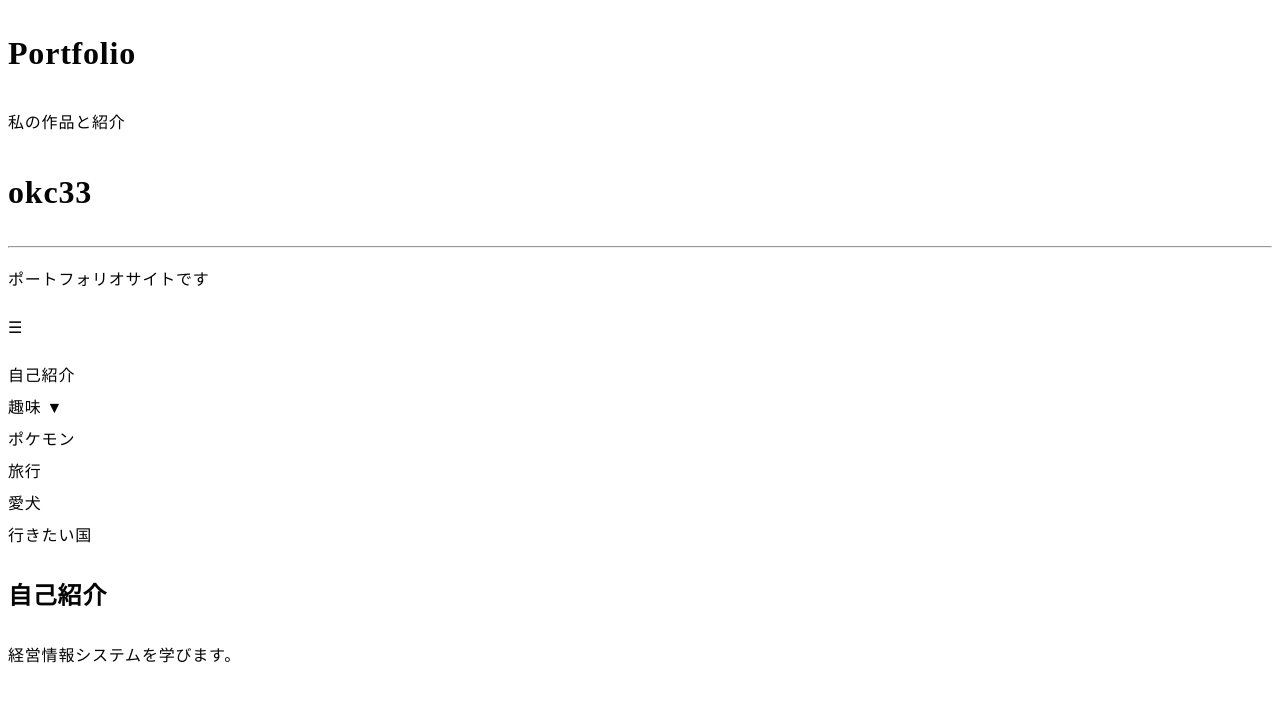
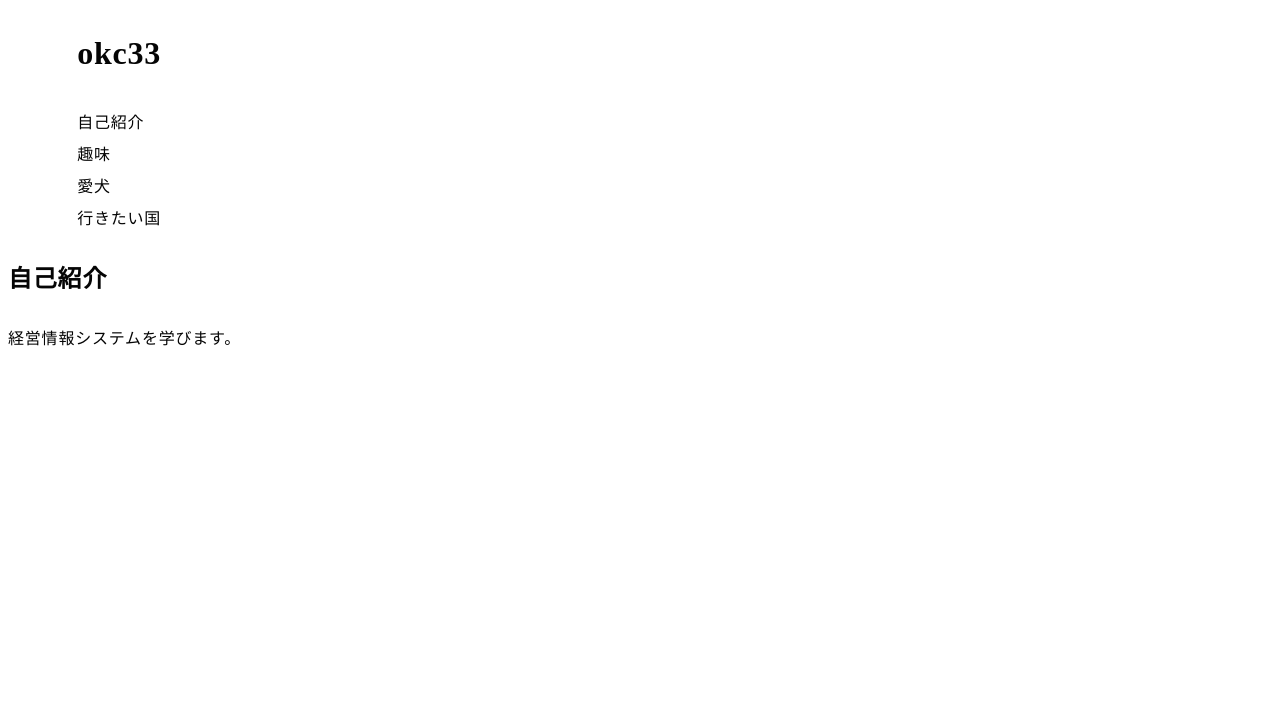
Before and after one commit to okc33/okc33.github.io, a plain HTML site: page index.html in a window 1280 px wide. Drawn offline with Linux system fonts and the light colour scheme.

Commit message:
Update index.html

```diff
--- a/index.html
+++ b/index.html
@@ -2,60 +2,32 @@
 <html lang="ja">
 <head>
   <meta charset="UTF-8">
+  <meta name="viewport" content="width=device-width, initial-scale=1.0">
   <title>okc33 - Portfolio</title>
   <link rel="stylesheet" href="style.css">
 </head>
 <body>
-  <header class="hero">
-    <h1 class="main-title">Portfolio</h1>
-    <p class="main-subtitle">私の作品と紹介</p>
-  </header>
-
-  <h1>okc33</h1>
-  <div class="sub-header">
-    <hr>
-    <p>ポートフォリオサイトです</p>
-  </div>
-
-  <nav class="nav" id="navbar">
-    <div class="hamburger" id="hamburger">☰</div>
-    <ul class="nav-list">
+  <header class="site-header">
+    <div class="inner">
+      <h1 class="logo">okc33</h1>
+      <nav class="gnav">
+        <ul class="gnav__menu">
           <li><a href="./">自己紹介</a></li>
-      <li class="dropdown">
-        <a href="hobby.html">趣味 ▼</a>
-        <ul class="dropdown-menu">
-          <li><a href="hobby.html#pokemon">ポケモン</a></li>
-          <li><a href="hobby.html#travel-hobby">旅行</a></li>
-        </ul>
-      </li>
+          <li><a href="hobby.html">趣味</a></li>
           <li><a href="dog.html">愛犬</a></li>
           <li><a href="travel.html">行きたい国</a></li>
         </ul>
       </nav>
+    </div>
+  </header>
 
-  <section id="intro" class="fade-in">
-    <h2>自己紹介</h2>
+  <main class="content">
+    <section class="fadein">
+      <h2 class="section-title">自己紹介</h2>
       <p>経営情報システムを学びます。</p>
     </section>
+  </main>
 
-  <script>
-    const hamburger = document.getElementById('hamburger');
-    const navList = document.querySelector('.nav-list');
-    hamburger.addEventListener('click', () => {
-      navList.classList.toggle('active');
-    });
-
-    const observer = new IntersectionObserver((entries) => {
-      entries.forEach(entry => {
-        if (entry.isIntersecting) {
-          entry.target.classList.add('visible');
-        }
-      });
-    });
-
-    document.querySelectorAll('.fade-in').forEach(el => {
-      observer.observe(el);
-    });
-  </script>
+  <script src="main.js"></script>
 </body>
 </html>
```
Lines whose indentation alone changed are shown as unchanged.
